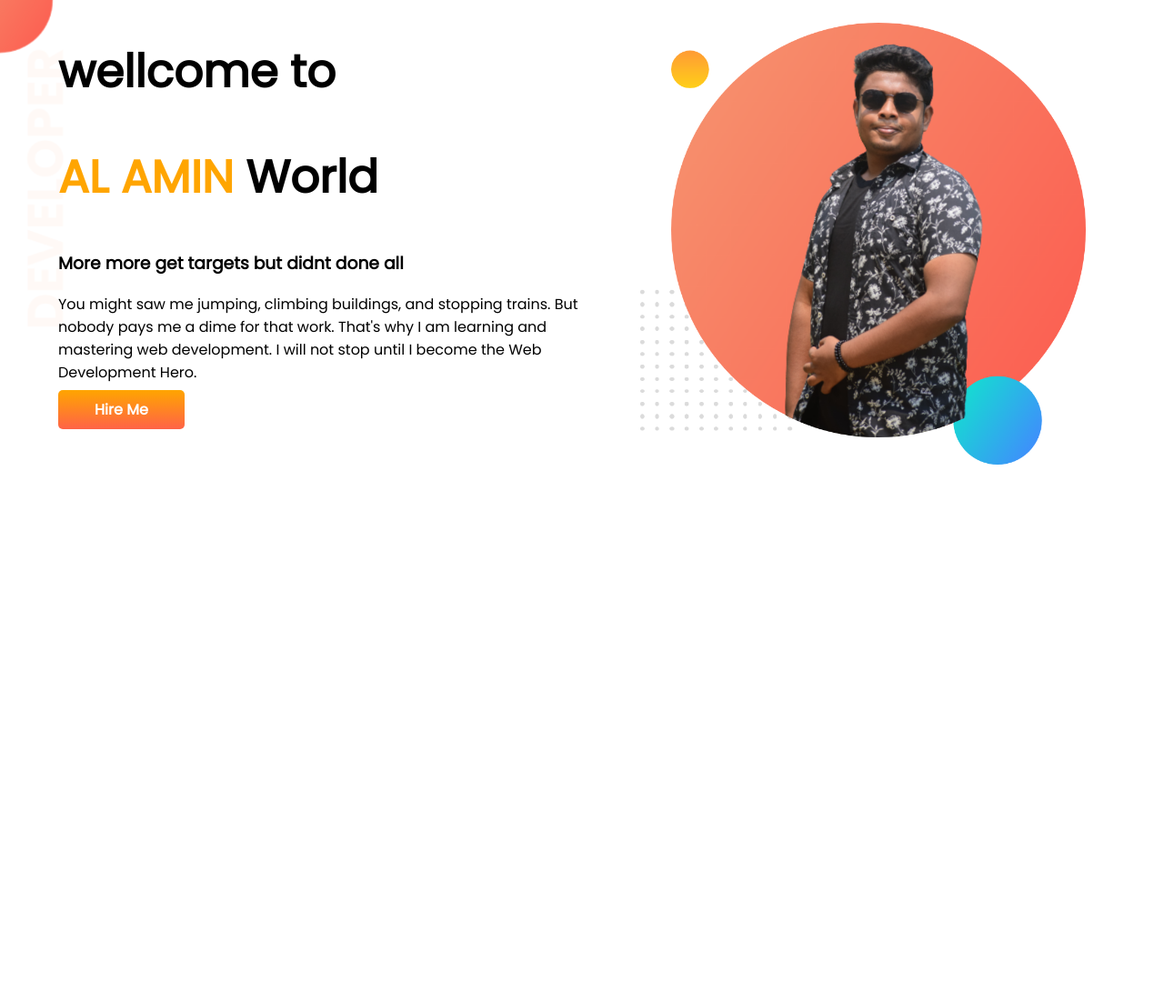
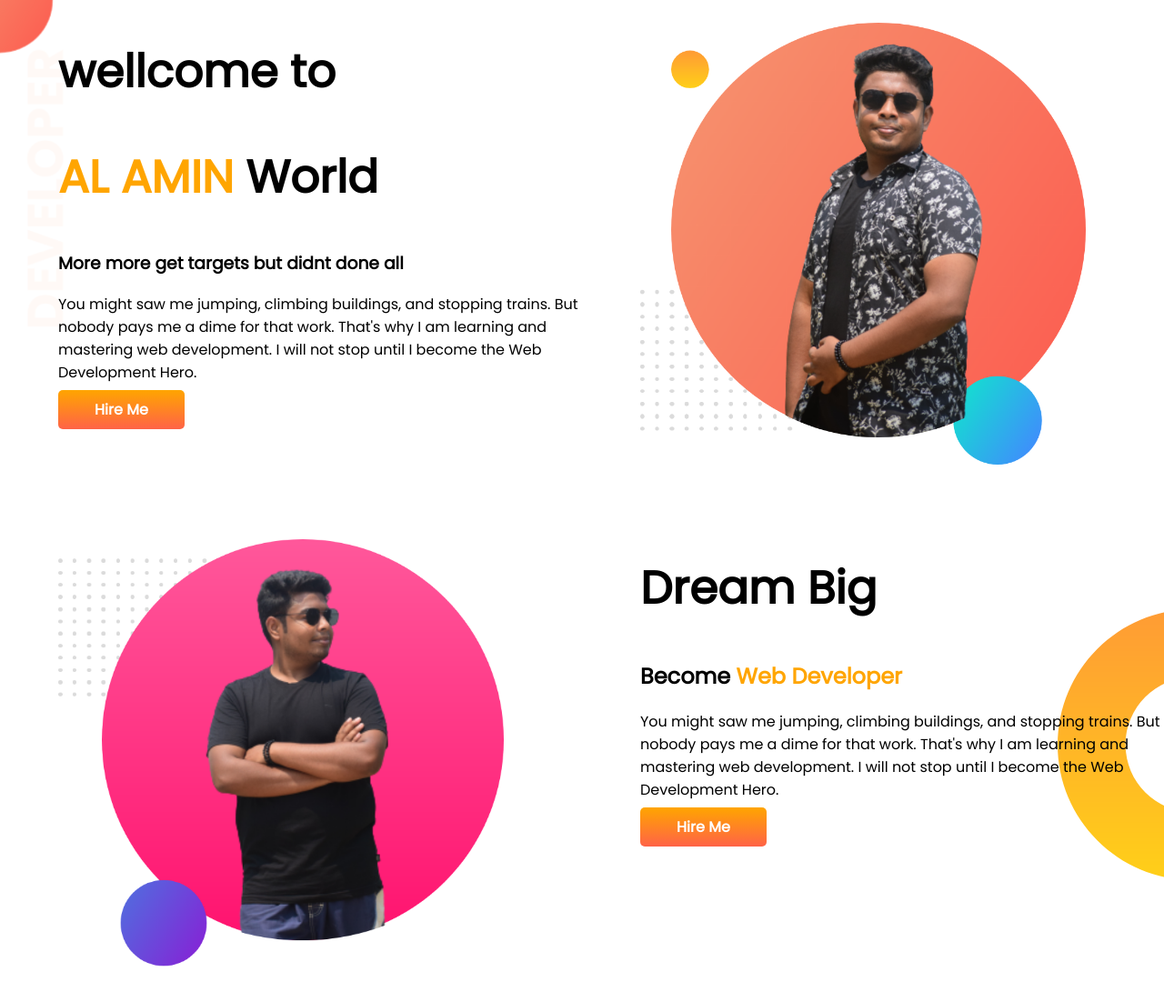
Before and after one commit to proalamin-247/dev-portfolio, a plain HTML site: page index.html in a window 1280 px wide. Shown: the whole page at 91% size. Before the commit the page ends 800 px from the top, so only its background shows below. Drawn offline with Linux system fonts and the light colour scheme.

Commit message:
second  body added

```diff
--- a/index.html
+++ b/index.html
@@ -22,12 +22,27 @@
             <p>You might saw me jumping, climbing buildings, and stopping trains. But nobody pays me a dime for that
                 work. That's why I am learning and mastering web development. I will not stop until I become the Web
                 Development Hero.</p>
-            <a class="link-button" target="_blank" href="https://www.linkedin.com/in/mdalamintkg2003/">Hire Me</a>
+                <a class="link-button" target="_blank" href="https://www.linkedin.com/in/mdalamintkg2003/">Hire Me</a>
+
         </div>
         <div class="half-width">
             <img src="img/img1.png" alt="">
         </div>
     </section>
+
+    <section class="dream-big">
+        <div class="half-width">
+                <img src="img/img2.png" alt="">
+            </div>
+        <div class="half-width">
+            <h1>Dream Big</h1>
+            <h2>Become <span class="aut-name-style">Web Developer</span></h2>
+            <p>You might saw me jumping, climbing buildings, and stopping trains. But nobody pays me a dime for that
+                work. That's why I am learning and mastering web development. I will not stop until I become the Web
+                Development Hero.</p>
+                <a class="link-button" target="_blank" href="https://www.linkedin.com/in/mdalamintkg2003/">Hire Me</a>
+        </div>
+    </section>
 </body>
 
 </html>
--- a/style.css
+++ b/style.css
@@ -10,6 +10,7 @@ h1{
 }
 section{
     display: flex;
+    margin-bottom: 50px;
 }
 .half-width{
     width: 50%;
@@ -31,3 +32,9 @@ section{
     background-image: url(img/top-banner.png);
     background-repeat: no-repeat;
 }
+
+.dream-big{
+    background-image: url(img/dream-bg.png);
+    background-repeat: no-repeat;
+    background-position: right;
+}
```
